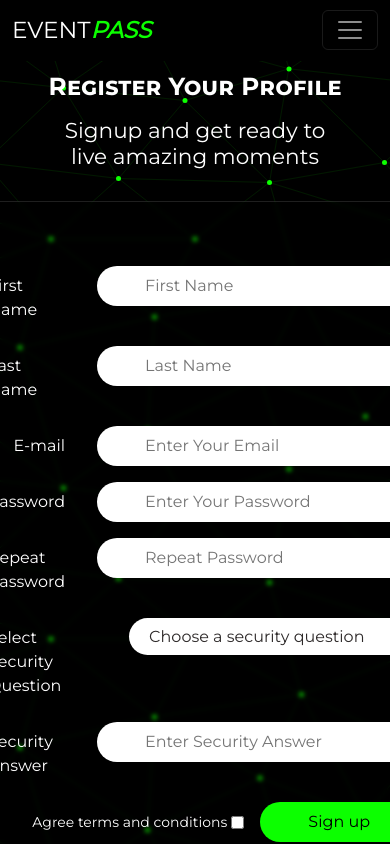
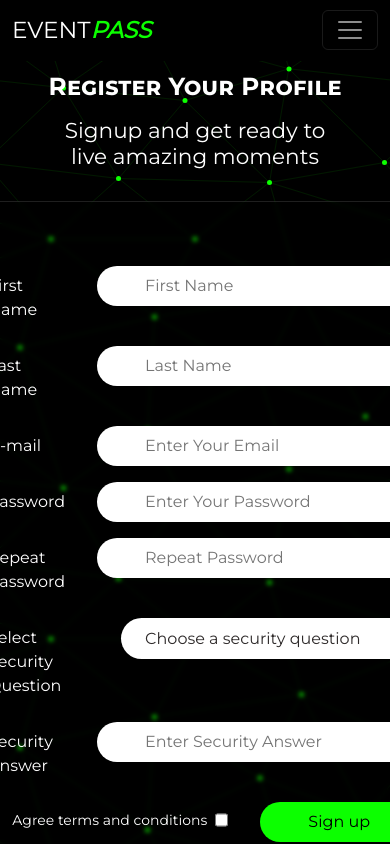
Before and after one commit to emmadamico/23644-grupo2-eventpass, a React (Create React App) app: page /register in a window 390 px wide. Shown: the top 844 px of the page. Built offline with nearby package versions, Linux system fonts and the light colour scheme.

Commit message:
Se optimiza diseño en Registro

```diff
--- a/src/pages/Register.jsx
+++ b/src/pages/Register.jsx
@@ -196,7 +196,7 @@ export function Register() {
           </div>
 
           <div className="form-items mt-3 d-flex gap-3">
-            <label htmlFor="email" className="register-label text-white px-3 py-2">E-mail</label>
+            <label htmlFor="email" className="register-label text-white px-3 py-2" id="mail">E-mail</label>
             <div className="d-flex flex-column">
             <input
               className="register-input px-5 py-2 border-0 rounded-pill"
@@ -290,7 +290,8 @@ export function Register() {
           </div>
 
           <div className="form-items d-flex justify-content-end align-items-center flex-row mt-2 gap-3 mt-3">
-            <div className="d-flex align-items-center gap-1">
+            <div className="d-flex flex-column  gap-1">
+              <div className="d-flex justify-content-start px-3 gap-2">
               <label className="text-white">
                 <small>Agree terms and conditions</small>
               </label>
@@ -302,7 +303,10 @@ export function Register() {
                 value={formData.termsAccepted}
                 onChange={handleChange}
               ></input>
+              </div>
+              <div className="d-flex justify-content-end">
               {errors.termsAccepted && <small className="register-validation px-3 pt-2">{errors.termsAccepted}</small>}
+              </div>
             </div>
             <button type="submit" className="signup-register col border-0 rounded-pill px-5 py-2">Sign up</button>
           </div>
--- a/src/styles/Register.css
+++ b/src/styles/Register.css
@@ -18,4 +18,16 @@
 
 .register-validation {
   color: var(--green-light-color);
+  max-width: 300px;
+  word-wrap: break-word;
 }
+
+#selectedSecurityQuestion {
+  padding: 10px 20px !important;
+}
+
+@media (max-width: 576px) {
+  #mail {
+    padding-right: 40px !important;
+  }
+}
```
